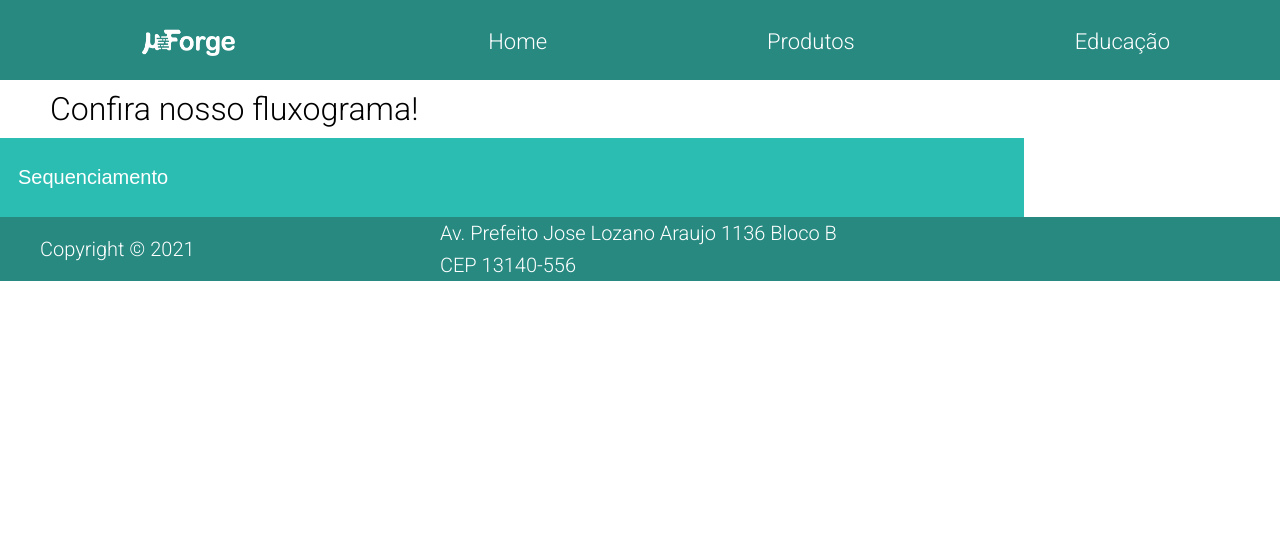
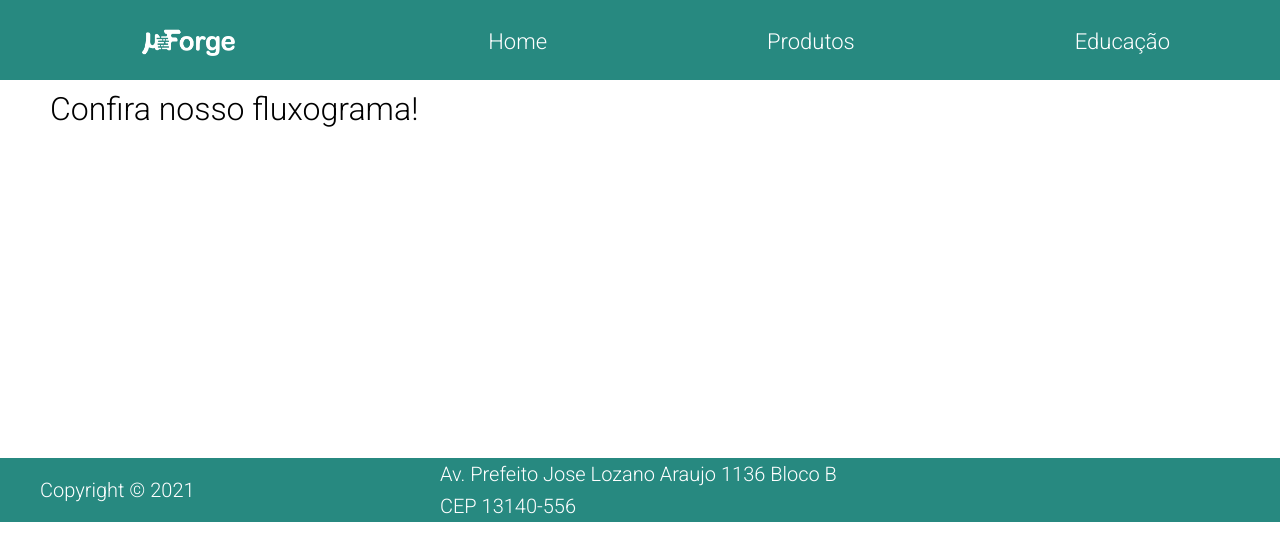
Before and after one commit to Matt-BF/uforge-next-site, a Next.js app: page /products in a window 1280 px wide. Shown: the top 560 px of the page. Built offline with nearby package versions, Linux system fonts and the light colour scheme.

Commit message:
more changes

```diff
--- a/components/Dropdown.js
+++ b/components/Dropdown.js
@@ -1,6 +1,5 @@
 import stylesDropdown from "../styles/Dropdown.module.css";
 import Link from "next/link";
-import Flux from "./FluxesList";
 
 const Dropdown = ({ flux }) => {
   return (
--- a/components/FluxGroup.js
+++ b/components/FluxGroup.js
@@ -1,17 +1,17 @@
 import Link from "next/link";
 import Dropdown from "./Dropdown";
 import ButtonDropdown from "./ButtonDropdown";
+import { useState } from "react";
 
-const FluxGroup = ({ fluxes }) => {
+const FluxGroup = ({ flux }) => {
+  const [open, setOpen] = useState(false);
   return (
     <div>
-      <div>
-        {fluxes.map((flux, idx) => (
-          <ButtonDropdown fluxTitle={flux.title}>
-            <Dropdown flux={flux}></Dropdown>
-          </ButtonDropdown>
-        ))}
-      </div>
+      <ButtonDropdown
+        onClick={() => setOpen((open) => !open)}
+        fluxTitle={flux.title}
+      />
+      {open && <Dropdown flux={flux} />}
     </div>
   );
 };
--- a/components/FluxesList.js
+++ b/components/FluxesList.js
@@ -1,11 +1,12 @@
 import FluxGroup from "./FluxGroup";
 import Dropdown from "./Dropdown";
+import stylesFluxList from "../styles/FluxList.module.css";
 
 const FluxesList = ({ fluxes }) => {
   return (
-    <div className="flex">
+    <div className={stylesFluxList.flex}>
       {fluxes.map((flux, idx) => {
-        <FluxGroup key={idx} flux={flux}></FluxGroup>;
+        <FluxGroup key={idx} flux={flux} />;
       })}
     </div>
   );
--- a/pages/products.js
+++ b/pages/products.js
@@ -1,5 +1,5 @@
 import Head from "next/head";
-import FluxGroup from "../components/FluxGroup";
+import FluxesList from "../components/FluxesList";
 import { server } from "../config";
 
 const products = ({ fluxes }) => {
@@ -17,7 +17,7 @@ const products = ({ fluxes }) => {
         />
       </Head>
       <h1 style={{ marginLeft: "50px" }}>Confira nosso fluxograma!</h1>
-      <FluxGroup fluxes={fluxes} />
+      <FluxesList fluxes={fluxes} />
     </div>
   );
 };
```
Also changed, not shown: components/Flux.js (deleted, +0 -18 lines), styles/FluxList.module.css (renamed from styles/ProductList.module.css).
